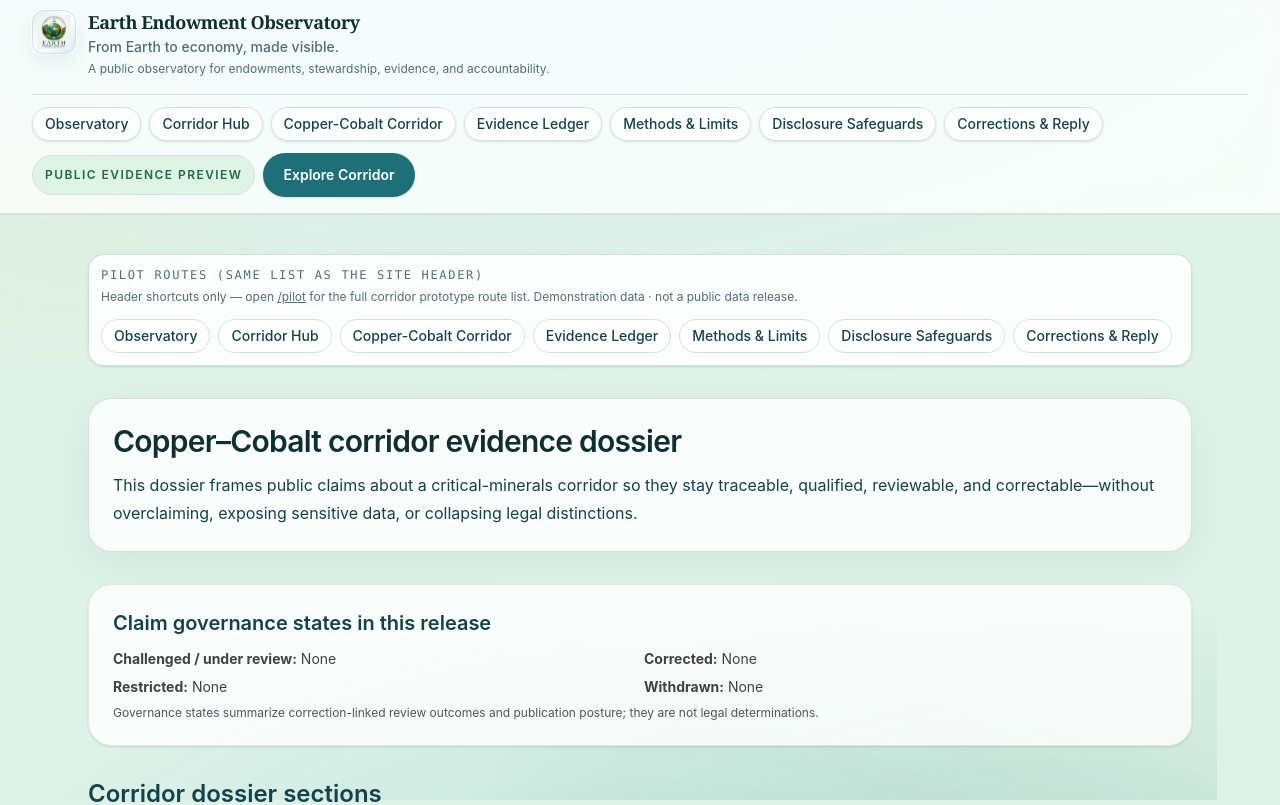
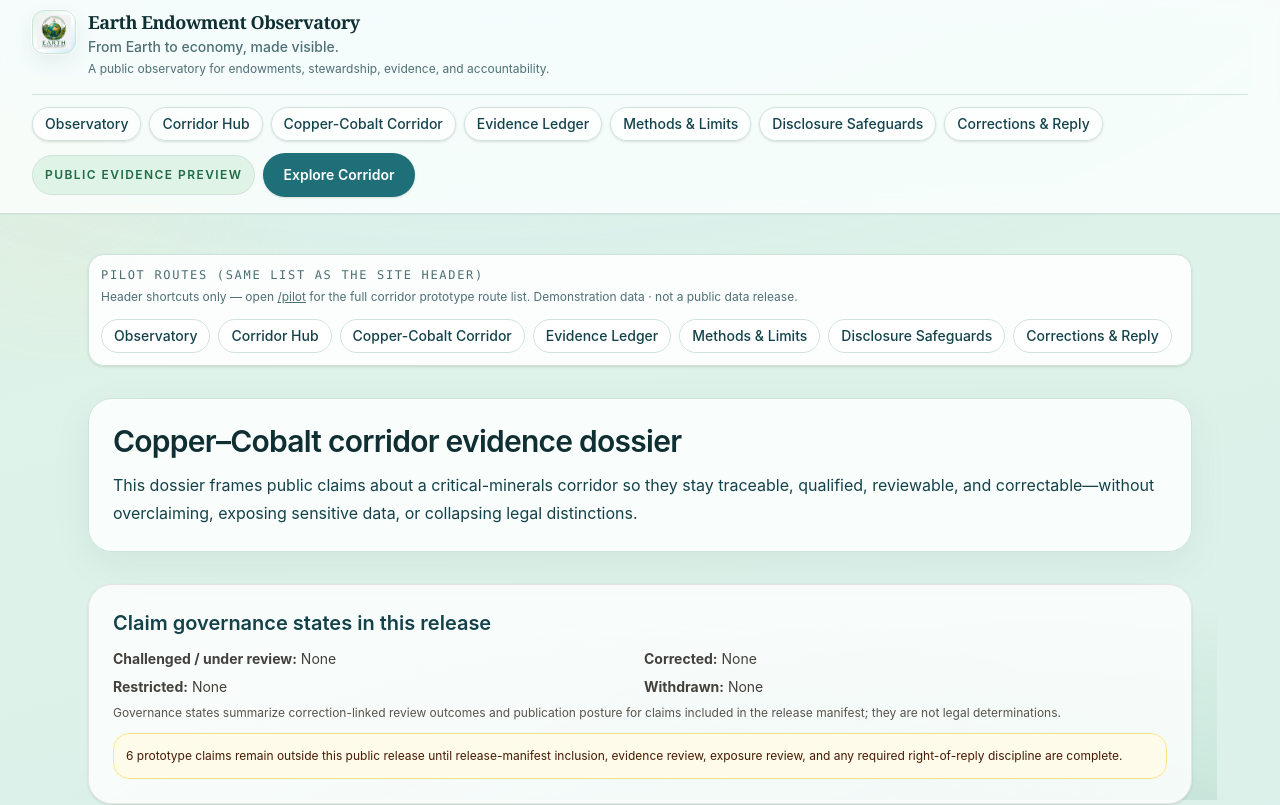
Before and after one commit to ngabiree/eeo, a Next.js app: page /pilot/evidence-dossier in a window 1280 px wide. Shown: the top 805 px of the page. Built offline with nearby package versions, Linux system fonts and the light colour scheme; no server answers.

Commit message:
Limit public dossier claims to release manifest

```diff
--- a/app/pilot/evidence-dossier/page.tsx
+++ b/app/pilot/evidence-dossier/page.tsx
@@ -7,13 +7,17 @@ import PilotRouteNav from "@/components/eeo/PilotRouteNav";
 import ReleaseManifestPanel from "@/components/eeo/ReleaseManifest";
 import { claims } from "@/data/claims";
 import { copperCobaltCorridorPilotSkeleton } from "@/data/corridorDossier";
+import { releaseManifest } from "@/data/releaseManifest";
 import { getClaimCorrectionSummary } from "@/lib/claimUtils";
 import { listCorrectionSubmissions } from "@/lib/correctionsStore";
 
 export default function PilotEvidenceDossierPage() {
   const dossier = copperCobaltCorridorPilotSkeleton;
   const corrections = listCorrectionSubmissions();
-  const governanceSummaries = claims.map((claim) => getClaimCorrectionSummary(claim.id, corrections));
+  const releaseClaimIds = new Set(releaseManifest.includedClaimIds);
+  const releasedClaims = claims.filter((claim) => releaseClaimIds.has(claim.id));
+  const unreleasedClaimCount = claims.length - releasedClaims.length;
+  const governanceSummaries = releasedClaims.map((claim) => getClaimCorrectionSummary(claim.id, corrections));
   const challengedOrUnderReview = governanceSummaries.filter(
     (summary) => summary.governanceStatus === "challenged" || summary.governanceStatus === "under_review"
   );
@@ -51,9 +55,16 @@ export default function PilotEvidenceDossierPage() {
             </p>
           </div>
           <p className="mt-2 text-xs text-stone-600">
-            Governance states summarize correction-linked review outcomes and publication posture; they are not legal
-            determinations.
+            Governance states summarize correction-linked review outcomes and publication posture for claims included in the
+            release manifest; they are not legal determinations.
           </p>
+          {unreleasedClaimCount > 0 ? (
+            <p className="mt-3 rounded-2xl border border-amber-200 bg-amber-50 p-3 text-xs leading-5 text-amber-950">
+              {unreleasedClaimCount} prototype claim{unreleasedClaimCount === 1 ? "" : "s"} remain outside this public
+              release until release-manifest inclusion, evidence review, exposure review, and any required right-of-reply
+              discipline are complete.
+            </p>
+          ) : null}
         </section>
 
         <section className="space-y-4">
@@ -109,8 +120,8 @@ export default function PilotEvidenceDossierPage() {
         </section>
 
         <section className="space-y-4">
-          <h2 className="text-2xl font-semibold">Claim cards</h2>
-          {claims.map((claim) => (
+          <h2 className="text-2xl font-semibold">Claim cards included in this release</h2>
+          {releasedClaims.map((claim) => (
             <ClaimCard
               key={claim.id}
               claim={claim}
```
